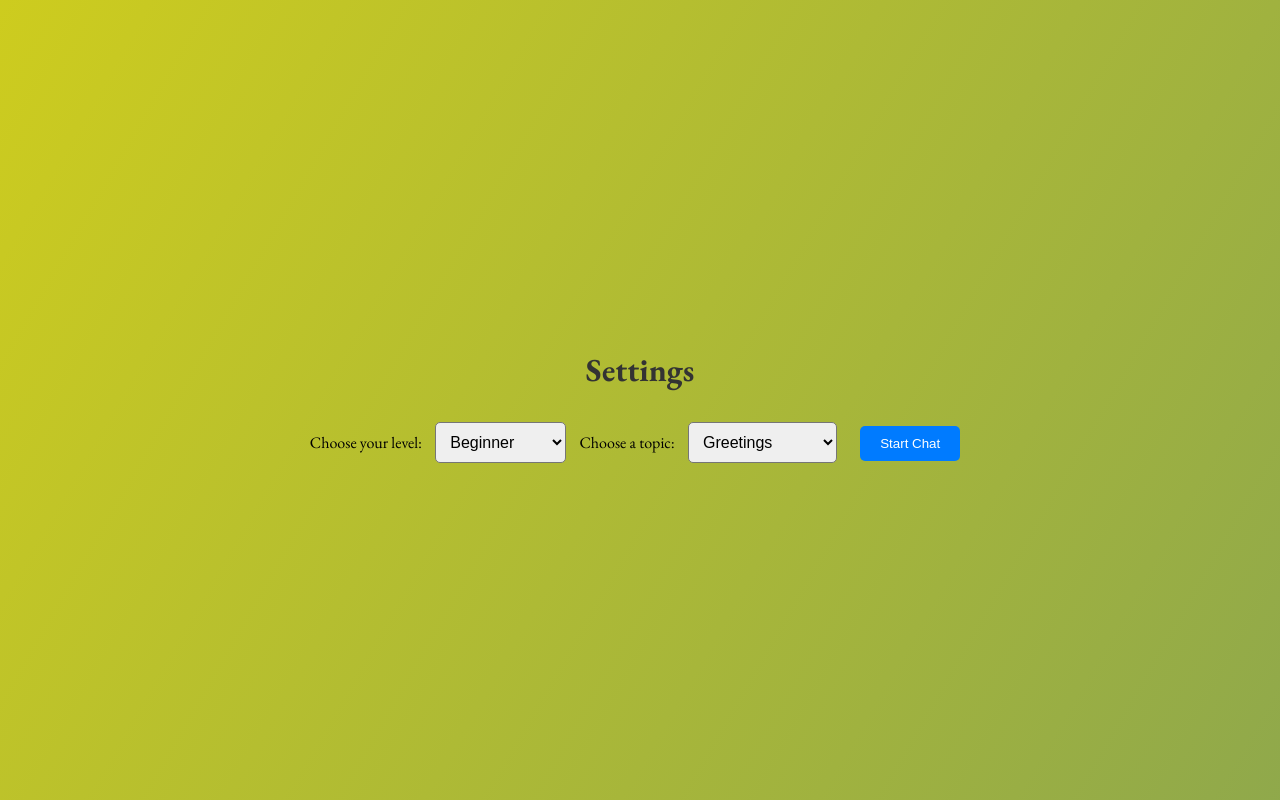
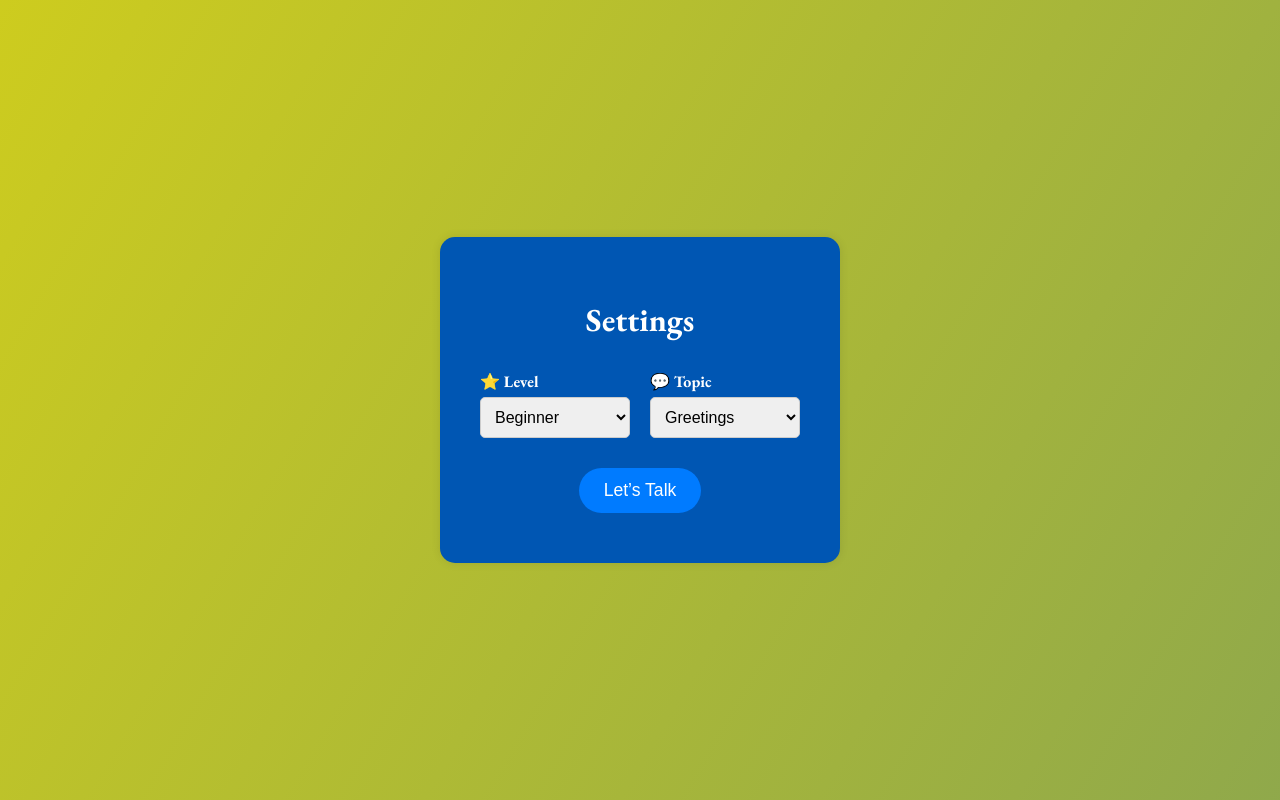
Before and after one commit to NoahRocket/groktesting, a plain HTML site: page index.html in a window 1280 px wide. Both pictures are taken after a click on the button "Start Practicing". Drawn offline with nearby package versions, Linux system fonts and the light colour scheme.

Commit message:
Update index.html

```diff
--- a/index.html
+++ b/index.html
@@ -41,7 +41,7 @@
             text-align: center;
         }
 
-        /* Enhancing the start button */
+        /* Landing Page Enhancements */
         #startButton {
             padding: 15px 30px;
             margin: 20px;
@@ -59,7 +59,7 @@
             box-shadow: 0 4px 10px rgba(0,0,0,0.2);
         }
 
-        /* Generic buttons */
+        /* Generic button styling */
         button {
             padding: 10px 20px;
             margin: 10px;
@@ -76,9 +76,9 @@
 
         select {
             padding: 10px;
-            margin: 10px;
             border-radius: 5px;
             font-size: 1rem;
+            border: 1px solid #ccc;
         }
 
         .chatbox {
@@ -175,12 +175,79 @@
             background: #fff;
             box-shadow: 0 0 3px rgba(0, 0, 0, 0.1);
         }
+
+        /* Settings Page */
+        #settingsPage {
+            background: #0056b3;
+            padding: 40px;
+            border-radius: 15px;
+            box-shadow: 0 0 10px rgba(0,0,0,0.1);
+            color: #fff;
+        }
+
+        #settingsPage h1 {
+            margin-bottom: 30px;
+            color: #fff;
+        }
+
+        .settings-content {
+            display: flex;
+            flex-direction: column;
+            align-items: center;
+            gap: 20px;
+        }
+
+        .inline-controls {
+            display: flex;
+            flex-wrap: wrap;
+            gap: 20px;
+            align-items: center;
+            justify-content: center;
+        }
+
+        .control-group {
+            display: flex;
+            flex-direction: column;
+            align-items: flex-start;
+            font-size: 1rem;
+            position: relative;
+        }
+
+        .control-group label {
+            margin-bottom: 5px;
+            font-weight: bold;
+            color: #fff;
+        }
+
+        .icon-label {
+            display: flex;
+            align-items: center;
+            gap: 5px;
+        }
+
+        .control-group select {
+            min-width: 150px;
+        }
+
+        #startChat {
+            padding: 12px 25px;
+            font-size: 1.1rem;
+            border-radius: 30px;
+            background-color: #007bff;
+            color: #fff;
+            transition: background-color 0.3s;
+        }
+
+        #startChat:hover {
+            background-color: #0056b3;
+        }
+
     </style>
 </head>
 <body>
     <!-- Landing Page -->
     <div id="landingPage">
-        <h1>Welcome to Learn Swedish!</h1>
+        <h1>Welcome to Gustaf!</h1>
         <h3>Master Swedish with bite-sized conversations tailored just for you.</h3>
         <button id="startButton">Start Practicing</button>
     </div>
@@ -188,19 +255,32 @@
     <!-- Settings Page -->
     <div id="settingsPage" class="hidden">
         <h1>Settings</h1>
-        <label for="proficiency">Choose your level:</label>
+        <div class="settings-content">
+            <div class="inline-controls">
+                <div class="control-group">
+                    <label for="proficiency" class="icon-label">
+                        ⭐ Level
+                    </label>
                     <select id="proficiency">
                         <option value="beginner">Beginner</option>
                         <option value="intermediate">Intermediate</option>
                         <option value="advanced">Advanced</option>
                     </select>
-        <label for="topics">Choose a topic:</label>
+                </div>
+
+                <div class="control-group">
+                    <label for="topics" class="icon-label">
+                        💬 Topic
+                    </label>
                     <select id="topics">
                         <option value="greetings">Greetings</option>
                         <option value="ordering-food">Ordering Food</option>
                         <option value="travel-phrases">Travel Phrases</option>
                     </select>
-        <button id="startChat">Start Chat</button>
+                </div>
+            </div>
+            <button id="startChat">Let’s Talk</button>
+        </div>
     </div>
 
     <!-- Chat Interface -->
```
Lines whose indentation alone changed are shown as unchanged.
